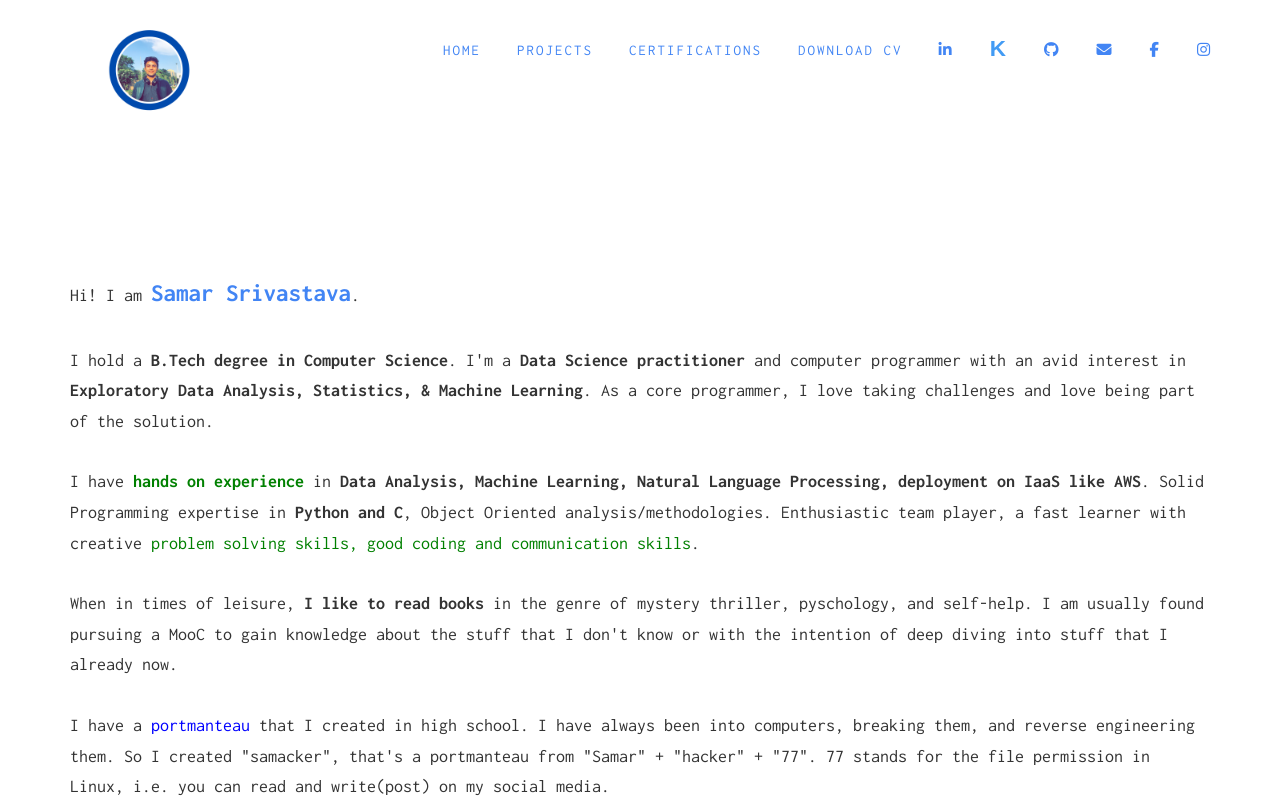
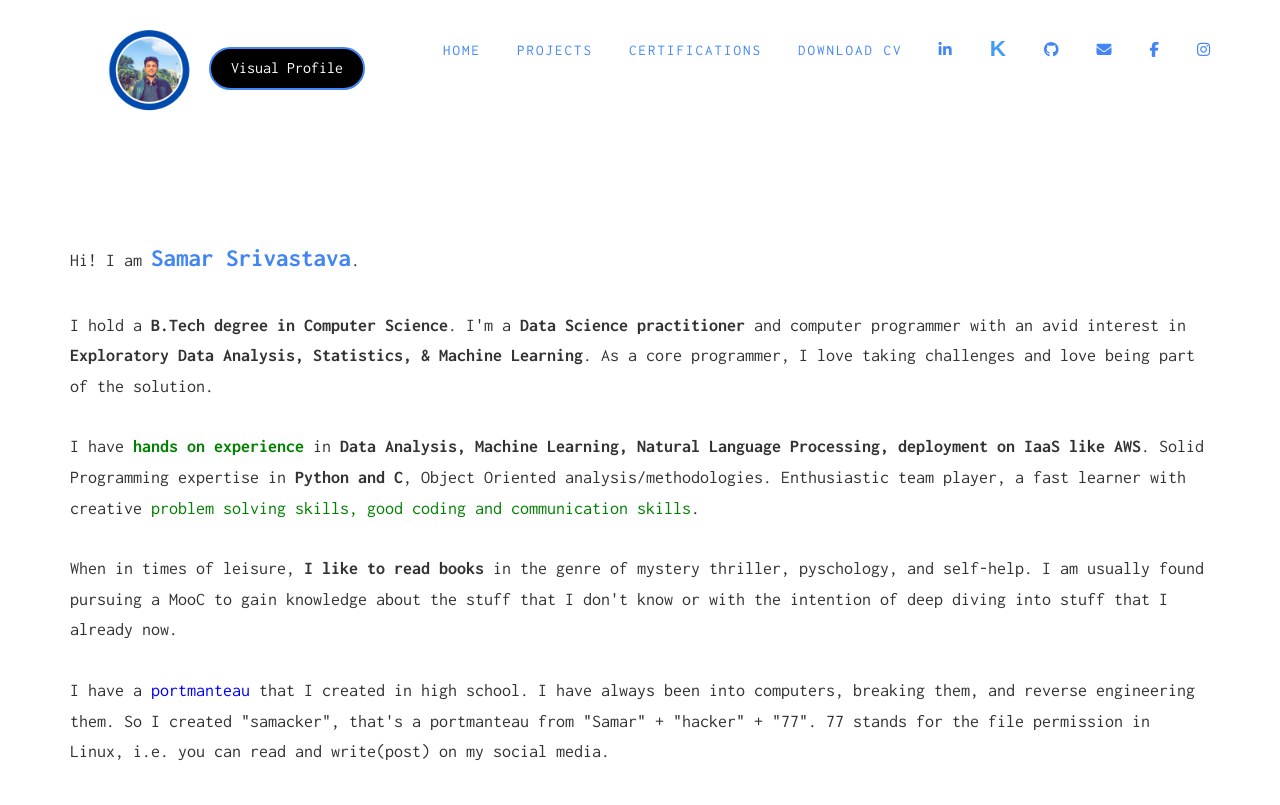
Before and after one commit to samacker77/samacker77.github.io, a plain HTML site: page index.html in a window 1280 px wide. Shown: the top 805 px of the page. Drawn offline with Linux system fonts and the light colour scheme.

Commit message:
Visual Profile added

```diff
--- a/index.html
+++ b/index.html
@@ -161,6 +161,7 @@ span a:hover {
 
 
 			  <span class="logo" style="margin-left: 50px;"><img src="images/samar.png" width="100px;"></span>
+			  <a href="https://sourcerer.io/samacker77" target="blank"><button class="btn btn-primary" style="background-color: black;">Visual Profile</button></a>
 			  <li><a href="https://instagram.com/samacker77i" target="_blank"><i class="fa fa-instagram fa-1x"></i></a></li>
 			  <li><a href="https://facebook.com/samacker77f" target="_blank"><i class="fa fa-facebook fa-1x"></i></a></li>
 			  <li><a href="mailto:samarsrivastava44@gmail.com" target="_blank"><i class="fa fa-envelope fa-1x"></i></a></li>
@@ -180,7 +181,7 @@ span a:hover {
 		  </nav>
 
 <div id="fh5co-wireframe">
-		<div class="container" style="margin-top: 0px;">
+		<div class="container" style="margin-top: -35px;">
 			<div class="row">
 				<div class="col-md-12 animate-box">
 					<p>Hi! I am <a href="https://linkedin.com/in/samacker77l" target="_blank"><strong><span style="font-size: 25px;">Samar Srivastava</span></strong></a>.<br><br>I hold a <strong>B.Tech degree in Computer Science</strong>. I'm a <strong>Data Science practitioner</strong> and computer programmer with an avid interest in <strong>Exploratory Data Analysis, Statistics, & Machine Learning</strong>. As a core programmer, I love taking challenges and love being part of the solution.</p>
```
